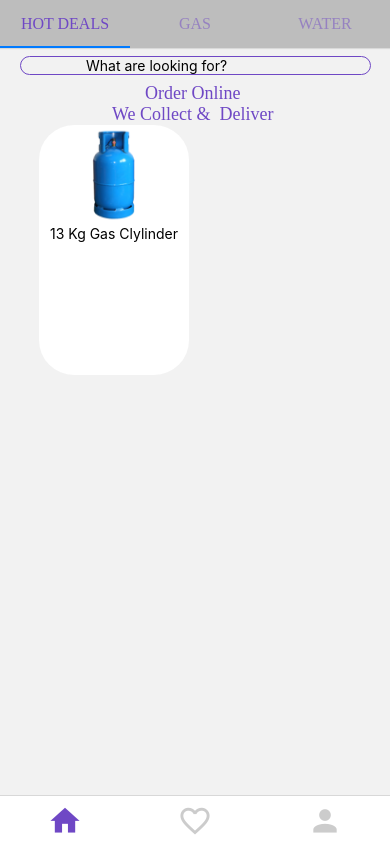
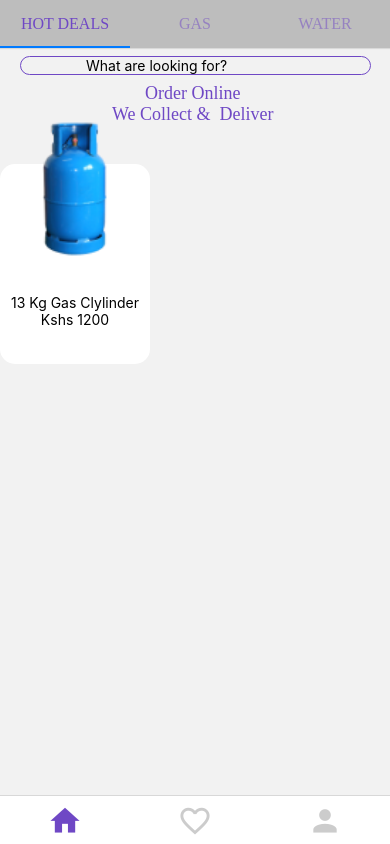
Before and after one commit to jacob-d242/Maigaz, a React Native app: screen /Shopping in a window 390 px wide. Built offline with nearby package versions, Linux system fonts and the light colour scheme.

Commit message:
updating product card

```diff
--- a/src/screens/home/Shop.js
+++ b/src/screens/home/Shop.js
@@ -1,23 +1,23 @@
 import React from 'react'
-import { SafeAreaView, View, StyleSheet,Text} from 'react-native'
+import { SafeAreaView, View, StyleSheet,Text, ScrollView} from 'react-native'
 import { COLORS } from '../../constants/Index'
 import ProductCard from './components/ProductCard'
 import SearchBar from './components/SearchBar'
 
 export default function Shop() {
     return (
-        <SafeAreaView
+        <ScrollView
                     >
             <SearchBar />
             <View style={{alignItems:'center'}}>
                 <Text style={styles.text}>Order Online </Text>
                 <Text style={styles.text}>We Collect &  Deliver </Text>
             </View>
-            <View>
-               <ProductCard/>
+            <View style={{flexDirection:'row'}}>
+                <ProductCard />
 
             </View>
-        </SafeAreaView>
+        </ScrollView>
     )
 }
 
--- a/src/screens/home/components/ProductCard.js
+++ b/src/screens/home/components/ProductCard.js
@@ -9,8 +9,9 @@ return (
                 source={IMAGES.gas}
                 style={styles.image}
             />
-            <View>
-                <Text>13 Kg Gas Clylinder</Text>
+            <View style={{alignItems: 'center',marginTop:-20}}>
+            <Text>13 Kg Gas Clylinder</Text>
+            <Text>Kshs 1200</Text>
            </View>
         </View>
     )
@@ -19,12 +20,12 @@ return (
 const styles = StyleSheet.create({
     cartProduct: {
         backgroundColor: '#FFF',
-        borderRadius: 35,
+        borderRadius: 15,
         flexDirection: 'column',
-        height: 250,
+        height: 200,
         width:150,
         alignItems: 'center',
-        marginHorizontal:'10%'
+        marginTop:'10%'
     },
     topcont: {
         width: '70%',
@@ -36,17 +37,8 @@ const styles = StyleSheet.create({
 
     },
     image: {
-        height: '40%',
-        width: '100%'
-    },
-    btn: {
-        marginTop: 60,
-        fontSize: 22,
-        color: '#FFF',
-        height: 45,
-        borderRadius: 13,
-        backgroundColor:COLORS.primary,
-        width: '40%',
-        alignItems:'center',
+        height:150,
+        width: '100%',
+        bottom:50
     }
 })
```
